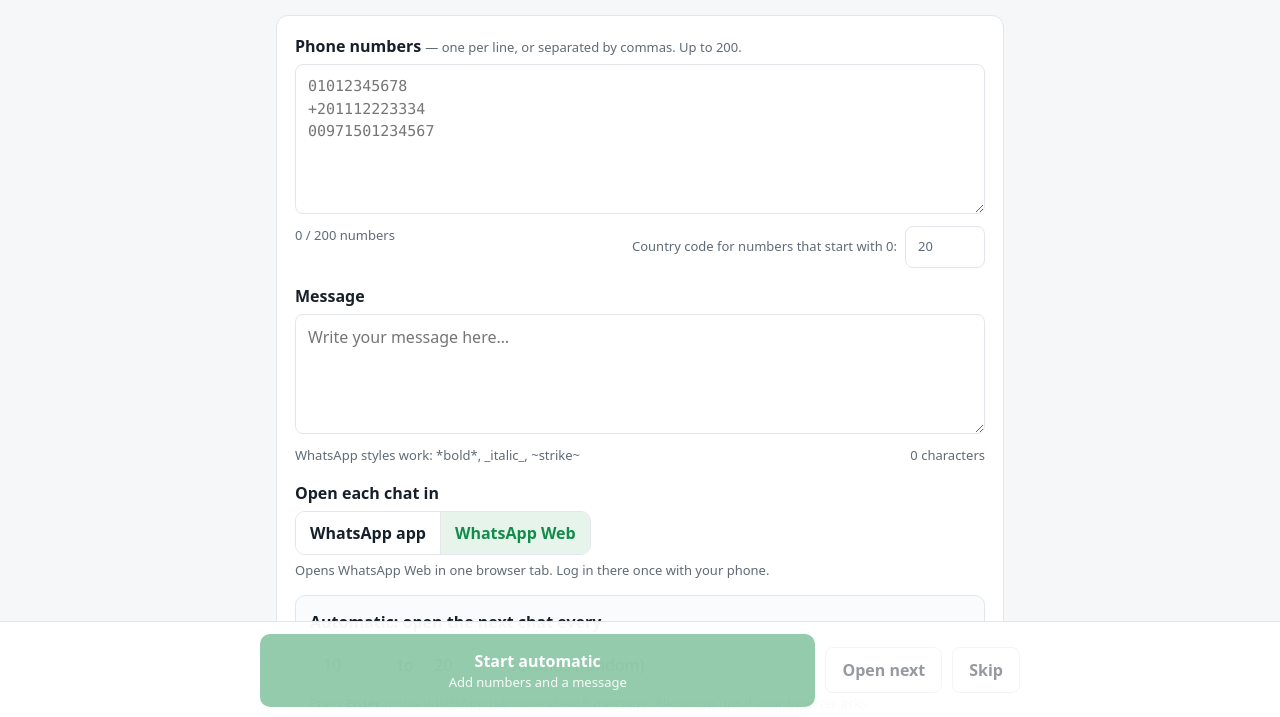
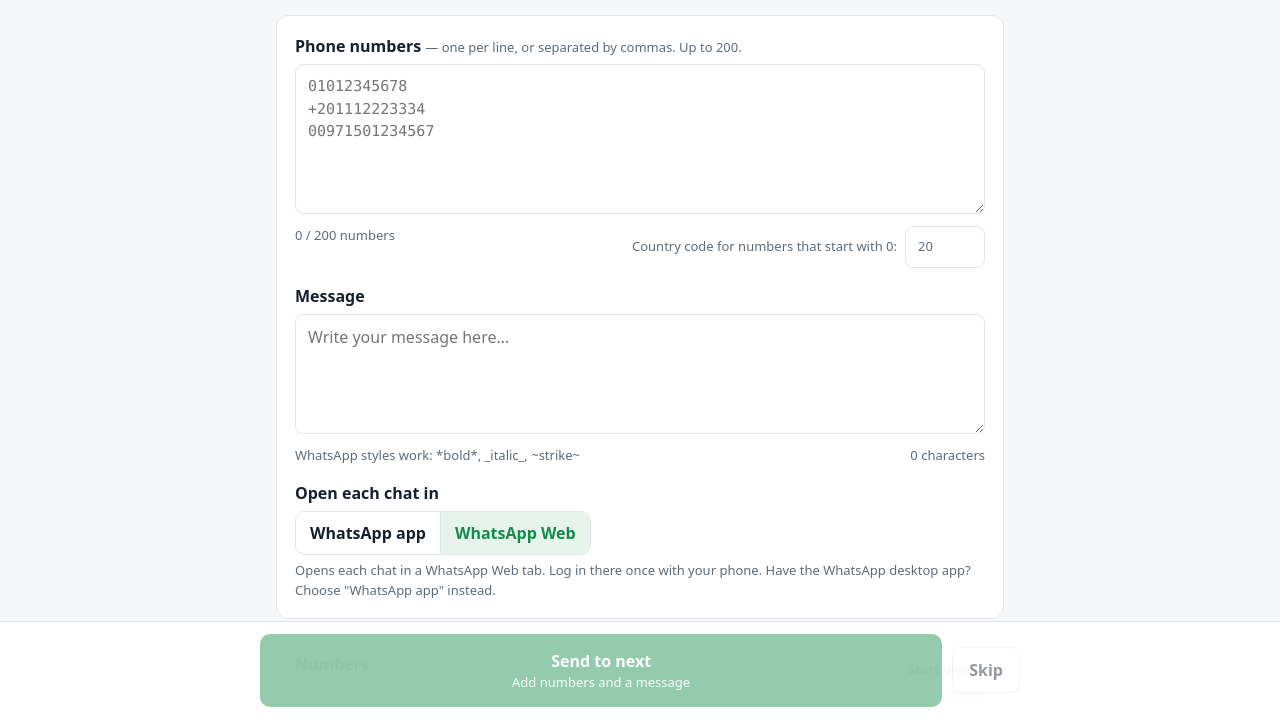
Before and after one commit to OvastaApp/whatsapp-bulk-sender, a website: page docs/index.html in a window 1280 px wide. Shown: the part 81-798 px from the top of the page. Drawn offline with Linux system fonts and the light colour scheme.

Commit message:
Tap to Send: turn off the timed automatic mode
WhatsApp Web sends Cross-Origin-Opener-Policy: same-origin-allow-popups,
so once WhatsApp loads, the page loses its handle to the WhatsApp tab
(window.closed becomes true). The timer could only open the first chat.
Checked in real Chrome. Computers go back to one click per number; the
code stays behind AUTO_SUPPORTED for a future helper extension.

README: computer steps match the one-click flow again.

Co-Authored-By: Claude Opus 5.5 <noreply@anthropic.com>

```diff
--- a/docs/index.html
+++ b/docs/index.html
@@ -183,6 +183,9 @@
   const MAX = 200;
   const STORE = 'tap-to-send.v1';
   const WA_TAB = 'tap_to_send_whatsapp';
+  // Off: WhatsApp Web sends Cross-Origin-Opener-Policy, which cuts this page's link to the WhatsApp tab
+  // as soon as it loads, so a page can't open the next chat on a timer. Needs a helper browser extension.
+  const AUTO_SUPPORTED = false;
   const isPhone = /Android|iPhone|iPad|iPod|Mobile/i.test(navigator.userAgent);
 
   let done = new Set();     // numbers already opened
@@ -363,6 +366,7 @@
     const valid = items.filter((x) => x.number);
     const bad = items.length - valid.length;
     const web = mode === 'web';
+    const autoMode = web && AUTO_SUPPORTED;
 
     const parts = [`${list.length} / ${MAX} numbers`];
     if (dupes) parts.push(`${dupes} duplicate${dupes > 1 ? 's' : ''} removed`);
@@ -377,16 +381,19 @@
     });
     $('modeHint').textContent = web
       ? (isPhone ? 'Opens WhatsApp Web. On a phone, "WhatsApp app" works better.'
-                 : 'Opens WhatsApp Web in one browser tab. Log in there once with your phone.')
+                 : 'Opens each chat in a WhatsApp Web tab. Log in there once with your phone. Have the WhatsApp desktop app? Choose "WhatsApp app" instead.')
       : 'Opens the WhatsApp app on this phone or PC.';
-    $('autoBox').classList.toggle('hidden', !web);
+    $('autoBox').classList.toggle('hidden', !autoMode);
     $('autoMsg').textContent = auto.msg;
     $('autoMsg').classList.toggle('hidden', !auto.msg);
 
-    $('howNote').innerHTML = web
+    $('howNote').innerHTML = autoMode
       ? 'How it works: click <b>Start automatic</b>. A WhatsApp Web tab opens with your message ready. ' +
         'Press <b>Enter</b> there to send. Every few seconds the next chat opens in the same tab, so keep pressing Enter. ' +
         'Click <b>Pause</b> any time. Send only to people who know you.'
+      : web
+      ? 'How it works: click <b>Send to next</b>. A WhatsApp Web tab opens with your message ready. Press <b>Enter</b> to send, ' +
+        'close that tab, then come back here and click <b>Send to next</b> again. Send only to people who know you.'
       : 'How it works: tap <b>Send to next</b>. WhatsApp opens with your message ready. Tap Send in WhatsApp, ' +
         'then come back here and tap <b>Send to next</b> again. Send only to people who know you.';
 
@@ -433,8 +440,8 @@
 
     const autoBtn = $('autoBtn');
     const nextBtn = $('nextBtn');
-    autoBtn.classList.toggle('hidden', !web);
-    if (web) {
+    autoBtn.classList.toggle('hidden', !autoMode);
+    if (autoMode) {
       autoBtn.classList.toggle('pause', auto.on);
       $('autoLabel').textContent = auto.on ? 'Pause' : !next && valid.length ? 'All done' : (opened ? 'Continue automatic' : 'Start automatic');
       autoBtn.disabled = !auto.on && !ready;
@@ -457,7 +464,7 @@
   }
 
   function updateCountdown() {
-    if (!auto.on || mode !== 'web') return;
+    if (!auto.on || mode !== 'web' || !AUTO_SUPPORTED) return;
     const sec = Math.max(0, Math.ceil((auto.nextAt - Date.now()) / 1000));
     const valid = items.filter((x) => x.number);
     const opened = valid.filter((x) => done.has(x.number)).length;
```
Also changed, not shown: README.md.
